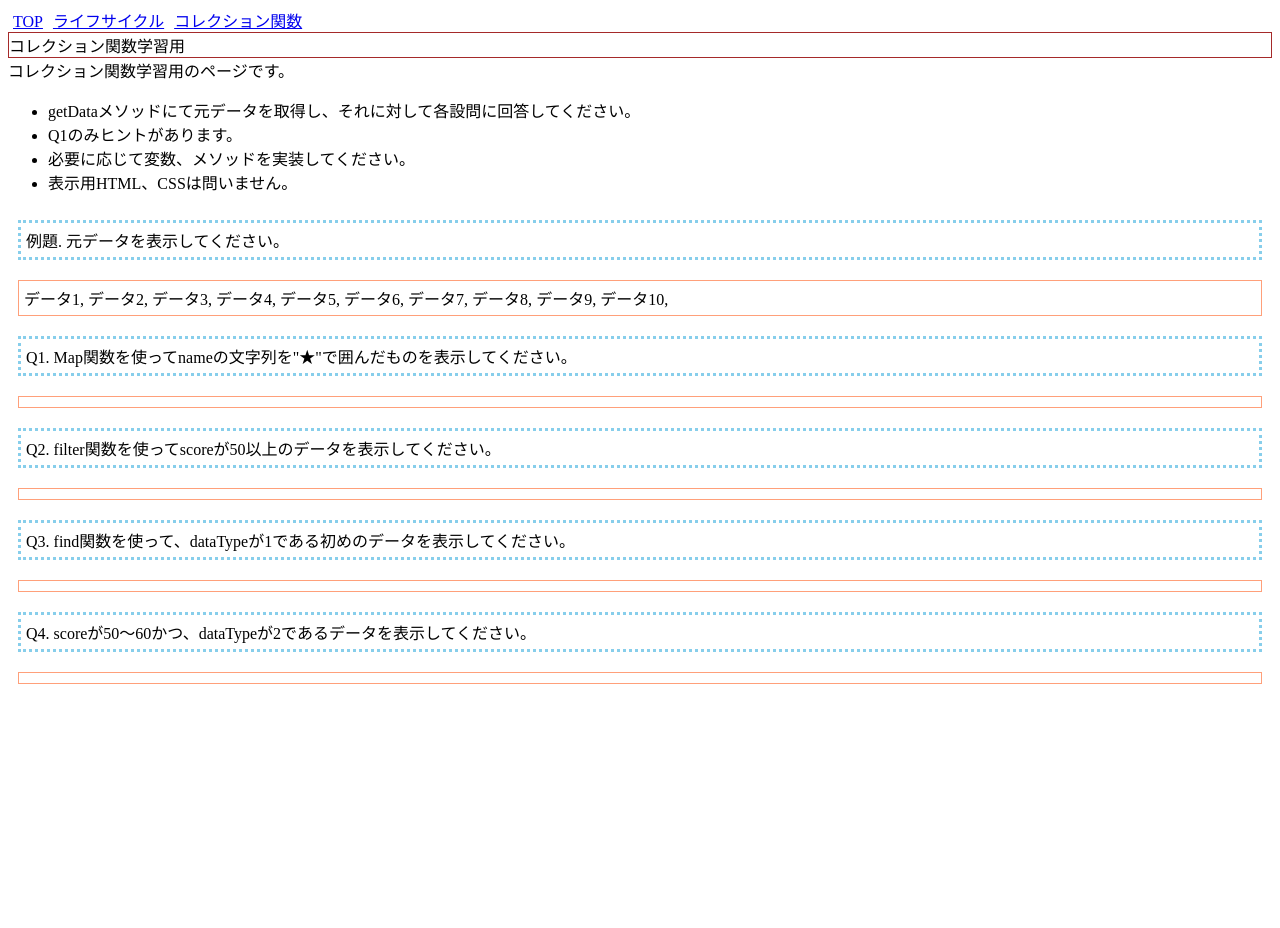
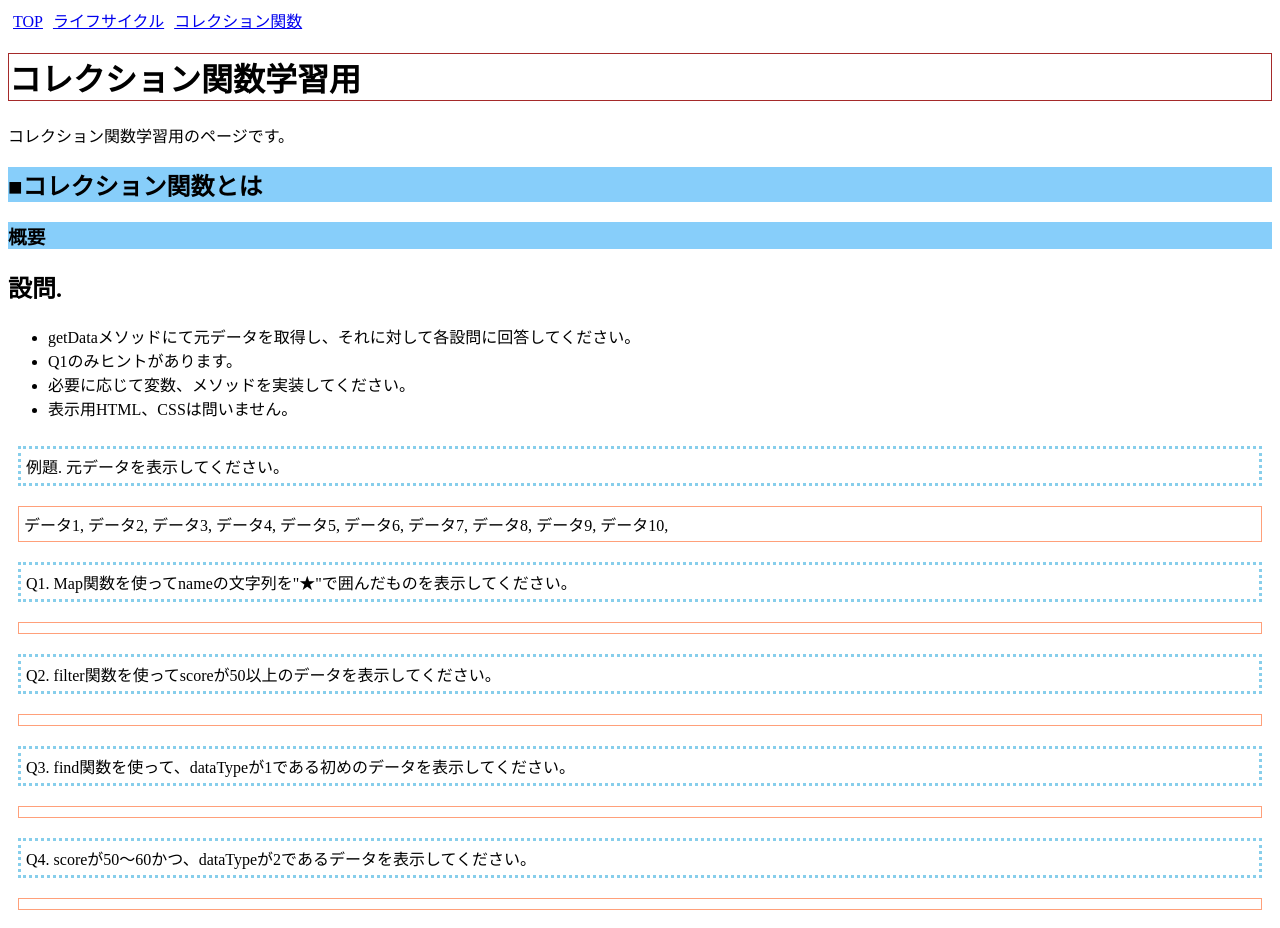
Before and after one commit to be-org-kamito/angular-larning, an Angular app: page /collections in a window 1280 px wide. Before the commit the page ends 800 px from the top, so only its background shows below. Built offline with nearby package versions, Linux system fonts and the light colour scheme.

Commit message:
コレクション関数のレイアウト調整

```diff
--- a/src/app/learning/collections/collections.component.html
+++ b/src/app/learning/collections/collections.component.html
@@ -1,6 +1,11 @@
 <div>
-  <div class="question-header">コレクション関数学習用</div>
+  <h1 class="question-header">コレクション関数学習用</h1>
   <div>コレクション関数学習用のページです。</div>
+  <div class="explanation-block">
+    <h2>■コレクション関数とは</h2>
+    <h3>概要</h3>
+  </div>
+  <h2>設問.</h2>
   <div>
     <ul>
       <li>
--- a/src/styles.css
+++ b/src/styles.css
@@ -3,8 +3,18 @@
   padding: 0px 5px 0px 5px;
 }
 
-div.question-header {
+.question-header {
   border: solid 1px brown;
+}
+.explanation-block {
+  padding: 0%;
+}
+.explanation-block > h2 {
+  background-color: lightskyblue;
+}
+
+.explanation-block > h3 {
+  background-color: lightskyblue;
 }
 
 .question-grid {
```
